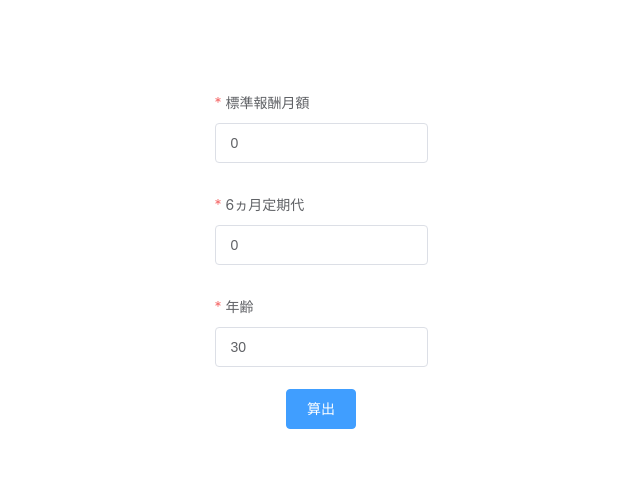
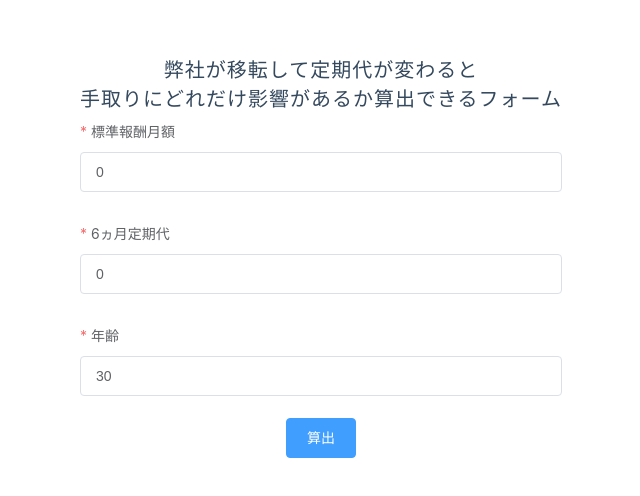
Before and after one commit to taketsuru-devel/net-income-sim, a Nuxt app: page / in a window 1280 px wide. Shown: the part 144-640 px from the top of the page, without its empty margins (319-959 px from the left). Built offline with nearby package versions, Linux system fonts and the light colour scheme.

Commit message:
見た目

```diff
--- a/nuxt.config.js
+++ b/nuxt.config.js
@@ -5,7 +5,7 @@ export default {
   ** Headers of the page
   */
   head: {
-    title: process.env.npm_package_name || '',
+    title: '弊社が移転して定期代が変わると手取りにどれだけ影響があるか算出できるフォーム',
     meta: [
       { charset: 'utf-8' },
       { name: 'viewport', content: 'width=device-width, initial-scale=1' },
--- a/pages/index.vue
+++ b/pages/index.vue
@@ -1,6 +1,7 @@
 <template>
   <div class="container">
     <div v-if="!isTable">
+      <p class="title">弊社が移転して定期代が変わると<br>手取りにどれだけ影響があるか算出できるフォーム</p>
       <init-form :grossIncome="grossIncome" :commuterPassCostPerSix="commuterPassCostPerSix" @submitdata="showTable"/>
     </div>
     <div v-else>
@@ -54,7 +55,7 @@ export default {
     'Segoe UI', Roboto, 'Helvetica Neue', Arial, sans-serif;
   display: block;
   font-weight: 300;
-  font-size: 100px;
+  font-size: 20px;
   color: #35495e;
   letter-spacing: 1px;
 }
```
Also changed, not shown: 1 other file (tests, documents, lock files or other folders).
